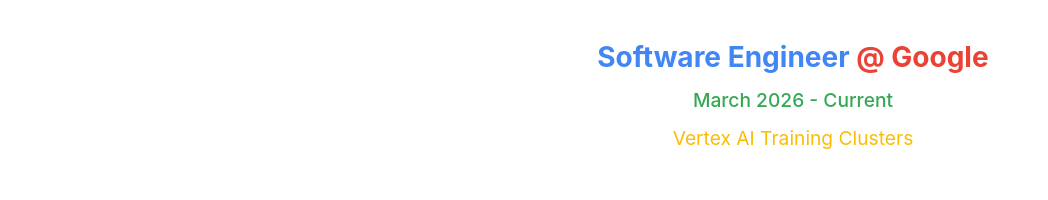
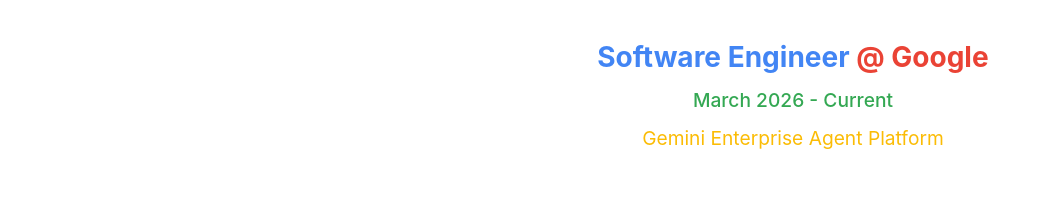
Before and after one commit to matthewwangg/portfolio-website, a Next.js app in the folder portfolio-app/: page / in a window 1280 px wide. Shown: the part 860-1060 px from the top of the page, without its empty margins (99-1147 px from the left). Built offline with nearby package versions, Linux system fonts and the light colour scheme.

Commit message:
Updated work experience

```diff
--- a/portfolio-app/src/app/data/work.ts
+++ b/portfolio-app/src/app/data/work.ts
@@ -10,7 +10,7 @@
         role: "Software Engineer",
         company: "Google",
         date: "March 2026 - Current",
-        description: "Vertex AI Training Clusters",
+        description: "Gemini Enterprise Agent Platform",
     },
     {
         role: "Software Engineering Intern",
```
